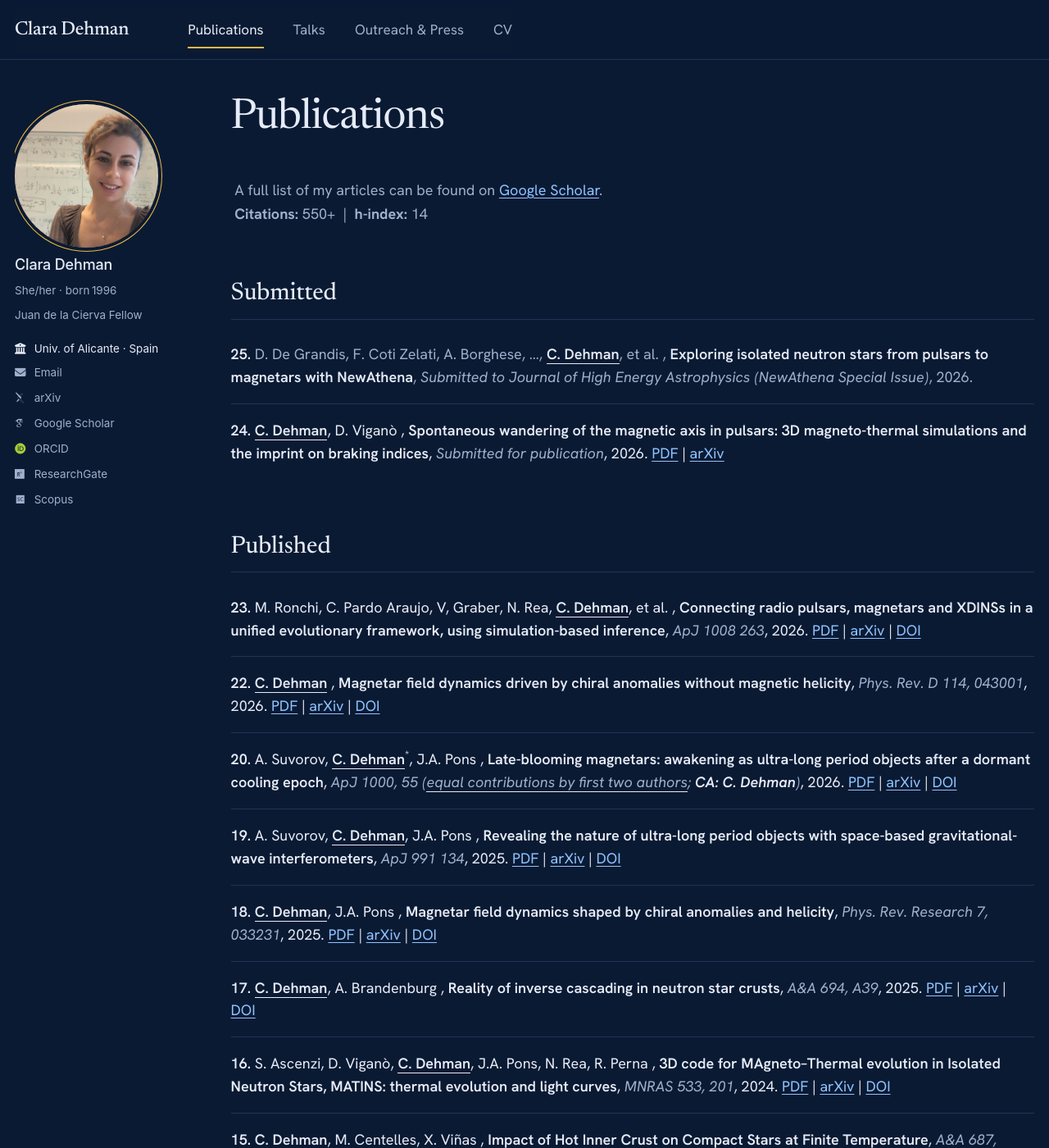
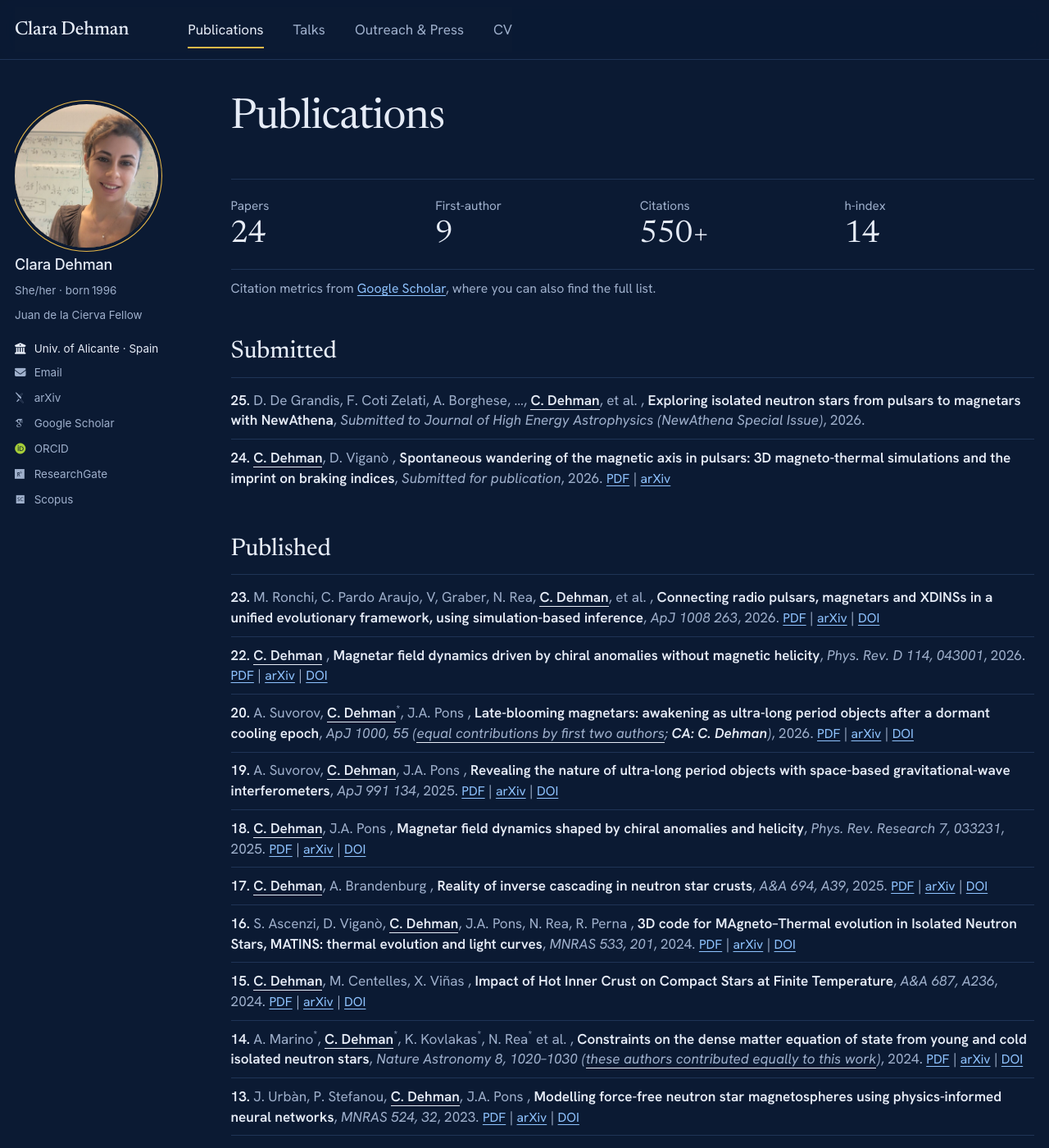
Before and after one commit to ClaraDehman/ClaraDehman.github.io, a Jekyll site: the page built from _pages/publications.html, in a window 1280 px wide and 1400 px high. Shown: the whole window at 82% size. Built offline with Jekyll 4.4.1, drawn with Linux system fonts in a browser that asks for light colours; some web fonts are replaced.

```diff
--- a/_pages/publications.html
+++ b/_pages/publications.html
@@ -5,11 +5,31 @@
 author_profile: true
 ---
 
+{% comment %}
+  Update these two by hand from Google Scholar. The paper counts below are computed automatically.
+{% endcomment %}
+{% assign citations = "550+" %}
+{% assign h_index = "14" %}
+
+{% assign n_papers = 0 %}{% assign n_first = 0 %}
+{% for p in site.publications %}
+  {% if p.category != "thesis" %}
+    {% assign n_papers = n_papers | plus: 1 %}
+    {% assign after_number = p.authors | split: "</strong>" %}
+    {% assign lead = after_number[1] | strip | slice: 0, 20 %}
+    {% if lead == "<strong><u>C. Dehman" %}{% assign n_first = n_first | plus: 1 %}{% endif %}
+  {% endif %}
+{% endfor %}
+
+<dl class="stats">
+  <div><dt>Papers</dt><dd>{{ n_papers }}</dd></div>
+  <div><dt>First-author</dt><dd>{{ n_first }}</dd></div>
+  <div><dt>Citations</dt><dd>{{ citations }}</dd></div>
+  <div><dt>h-index</dt><dd>{{ h_index }}</dd></div>
+</dl>
+
 {% if site.author.googlescholar %}
-  <div class="wordwrap">
-    A full list of my articles can be found on <a href="{{site.author.googlescholar}}">Google Scholar</a>.<br>
-    <strong>Citations:</strong> 550+ &nbsp;|&nbsp; <strong>h-index:</strong> 14
-  </div>
+<p class="stats__note">Citation metrics from <a href="{{ site.author.googlescholar }}">Google Scholar</a>, where you can also find the full list.</p>
 {% endif %}
 
 
--- a/_sass/layout/_cosmos.scss
+++ b/_sass/layout/_cosmos.scss
@@ -466,29 +466,48 @@
   line-height: 1.6;
 }
 
-/* ---------- Talks ---------- */
+/* ---------- Talks: one block per year ---------- */
+
+.talk-year {
+  display: grid;
+  grid-template-columns: 4.5rem 1fr;
+  gap: 1.25rem;
+  padding: 1.1rem 0;
+  border-top: 1px solid var(--c-rule);
+
+  &:first-child { border-top: 0; padding-top: 0.4rem; }
+
+  .archive &__label,
+  &__label {
+    position: sticky;
+    top: 5.5rem;
+    align-self: start;
+    margin: 0.1rem 0 0;
+    font-family: $display;
+    font-size: 1.6rem;
+    font-weight: 400;
+    line-height: 1;
+    color: var(--c-hl);
+    font-variant-numeric: lining-nums;
+  }
+
+  @media (max-width: 600px) {
+    grid-template-columns: 1fr;
+    gap: 0.5rem;
+    .archive &__label, &__label { position: static; }
+  }
+}
 
 .talk-list {
   list-style: none;
-  margin: 0.5em 0 0;
+  margin: 0;
   padding: 0;
 
   li {
-    display: grid;
-    grid-template-columns: 3.4rem 1fr;
-    gap: 1rem;
     margin: 0;
-    padding: 0.9rem 0;
-    border-top: 1px solid var(--c-rule);
+    padding: 0 0 0.85rem;
   }
-  li:first-child { border-top: 0; }
-
-  &__when {
-    font-variant-numeric: tabular-nums;
-    font-weight: 600;
-    color: var(--c-hl);
-    padding-top: 0.05em;
-  }
+  li:last-child { padding-bottom: 0; }
 
   &__title {
     display: block;
@@ -499,7 +518,7 @@
 
   &__venue {
     display: block;
-    margin-top: 0.2rem;
+    margin-top: 0.15rem;
     font-size: 0.92em;
     color: var(--c-muted);
   }
@@ -507,17 +526,48 @@
 
 /* ---------- Publications ---------- */
 
+.stats {
+  display: grid;
+  grid-template-columns: repeat(4, 1fr);
+  gap: 1rem;
+  margin: 0 0 0.6rem;
+  padding: 1.1rem 0;
+  border-top: 1px solid var(--c-rule);
+  border-bottom: 1px solid var(--c-rule);
+
+  dt { font-size: 0.85rem; color: var(--c-muted); }
+  dd {
+    margin: 0.15rem 0 0;
+    font-family: $display;
+    font-size: 2.1rem;
+    font-weight: 400;
+    line-height: 1.1;
+    color: var(--c-ink);
+    font-variant-numeric: lining-nums;
+  }
+
+  @media (max-width: 600px) { grid-template-columns: repeat(2, 1fr); }
+}
+
+.archive p.stats__note { font-size: 0.88rem; color: var(--c-muted); margin: 0 0 1rem; }
+
+/* Compact entries: co-authors and venue recede; number, your name and the title stand out. */
 .pub {
   margin: 0;
-  padding: 1rem 0;
+  padding: 0.55rem 0;
   border-top: 1px solid var(--c-rule);
-  line-height: 1.55;
+  font-size: 0.95rem;
+  line-height: 1.45;
+  color: var(--c-muted);
 
   strong { color: var(--c-ink); font-weight: 600; }
   em { color: var(--c-muted); }
+  a { font-size: 0.92em; }
 }
 h2 + hr + .pub,
-h2 + .pub { border-top: 0; padding-top: 0.25rem; }
+h2 + .pub { border-top: 0; padding-top: 0; }
+
+.archive h2:has(+ hr + .pub) { margin-top: 1.6em; margin-bottom: 0.5em; }
 
 /* ---------- Footer ---------- */
 
```
Also changed, not shown: _pages/talks.html (+23 -13 lines).
